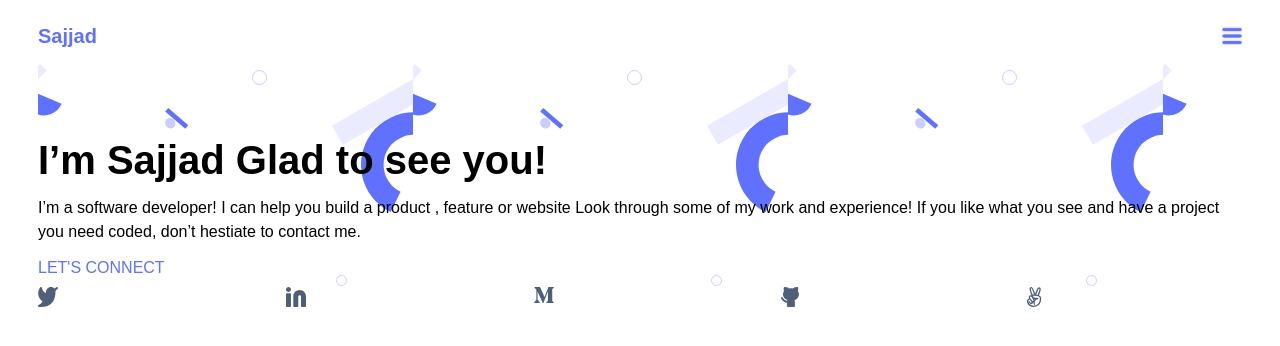
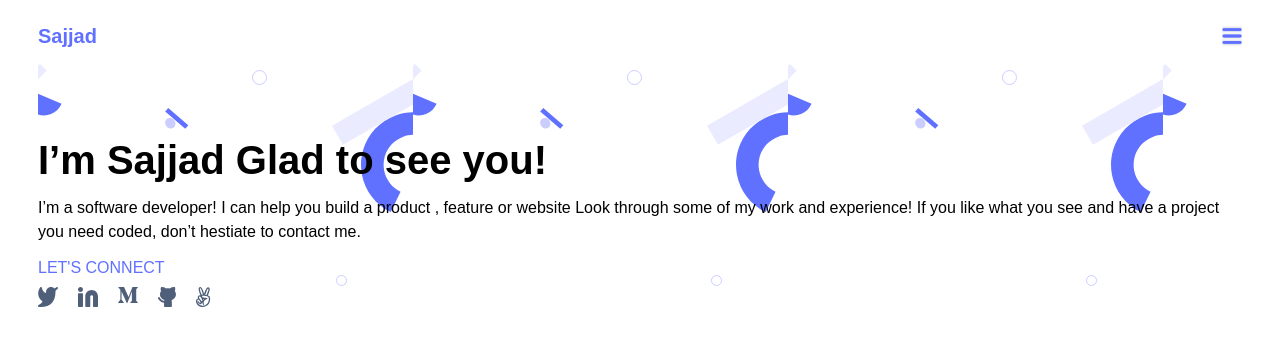
Before and after one commit to sajjadrajaee/Sajjad-Portfolio, a website: page index.html in a window 1280 px wide. Drawn offline with Linux system fonts and the light colour scheme.

Commit message:
Fix social media space between

```diff
--- a/index.html
+++ b/index.html
@@ -23,7 +23,7 @@
         through some of my work and experience! If you like what you see and have a project you need coded, don’t
         hestiate to contact me.</div>
       <div id="connect">LET'S CONNECT</div>
-      <div id="social">
+      <div id="socialmedia">
         <a href="https://twitter.com/sajjadrajaee">
           <img src="images/social/twitter.svg" alt="social icons">
         </a>
--- a/style.css
+++ b/style.css
@@ -50,9 +50,9 @@ article {
   padding-top: 15px;
 }
 
-#social {
+#socialmedia {
   padding-top: 10px;
-  padding-right: 200px;
+  flex-wrap: wrap;
   display: flex;
-  justify-content: space-between;
+  gap:20px;
 }
```
